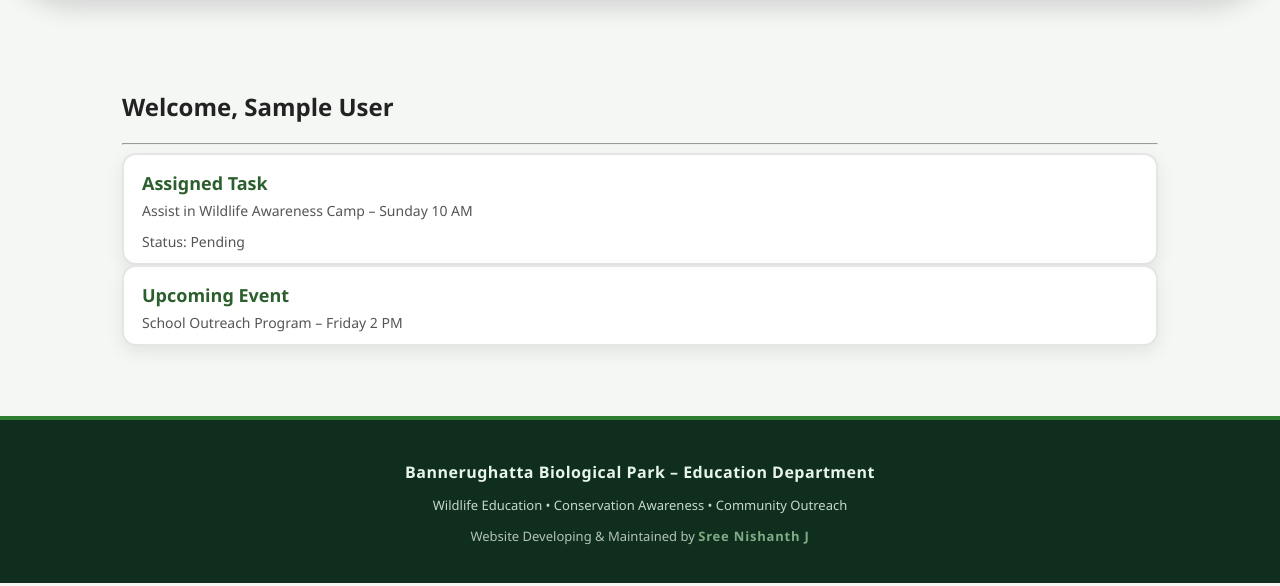
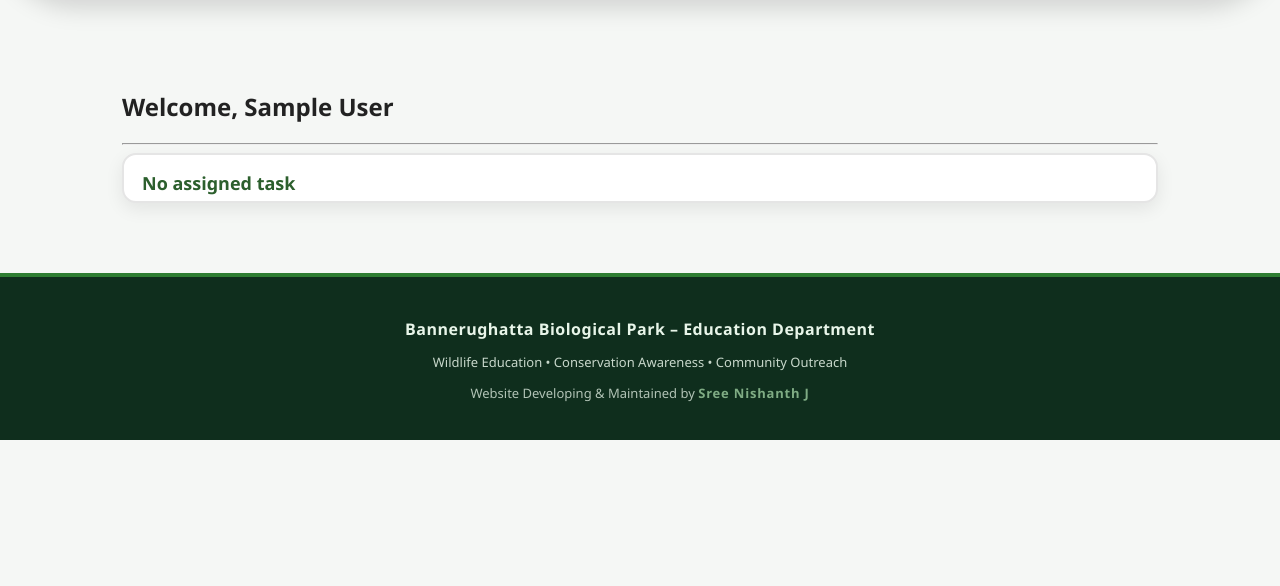
Before and after one commit to nishanthjavahar/bbp-education-website, a Flask app: page /volunteer/dashboard in a window 1280 px wide. Shown: the part 131-717 px from the top of the page. Run offline with Flask 3, Linux system fonts and the light colour scheme; the visitor is signed in with stand-in values (Sample User, id 1); some libraries are stand-ins or nearby versions.

Commit message:
Fix volunteer dashboard details

```diff
--- a/templates/volunteer_dashboard.html
+++ b/templates/volunteer_dashboard.html
@@ -7,8 +7,11 @@
 
     <h2>Welcome, {{ session.user_name }}</h2>
     <hr>
+    <div class="card">
+        <h3> No assigned task </h3>
+    </div>
 
-    <div class="card">
+    <!--div class="card">
         <h3>Assigned Task</h3>
         <p>Assist in Wildlife Awareness Camp – Sunday 10 AM</p>
         <p>Status: Pending</p>
@@ -19,5 +22,5 @@
         <p>School Outreach Program – Friday 2 PM</p>
     </div>
 
-</div>
+</div-->
 {% endblock %}
```
